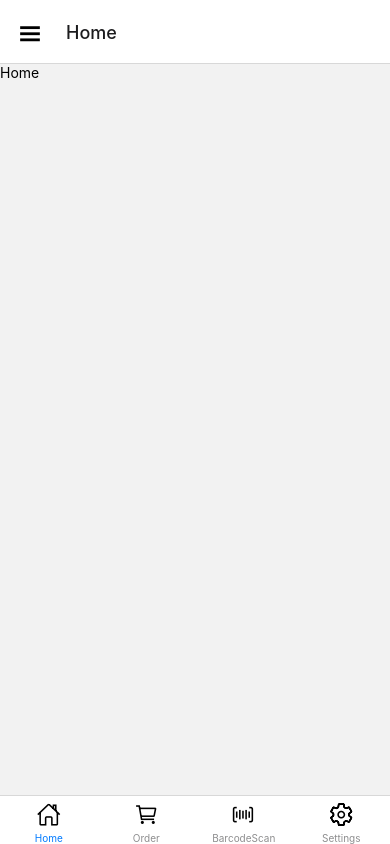
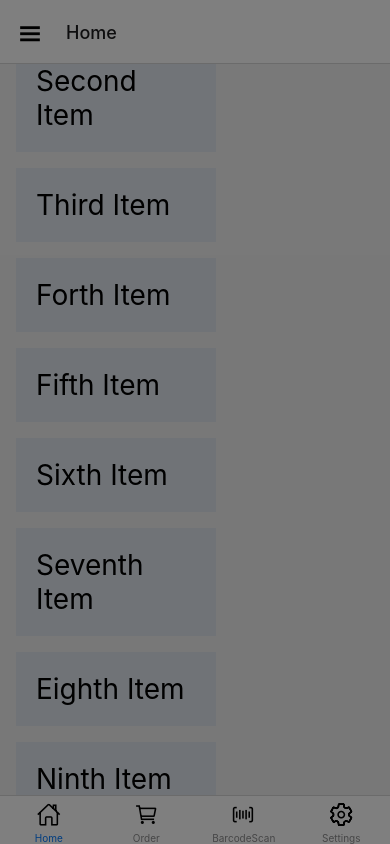
Before and after one commit to jkim8/PilotApp, a React Native app: screen /TabNavigation in a window 390 px wide. Before the commit this address had no page. Built offline with nearby package versions, Linux system fonts and the light colour scheme.

Commit message:
drawer version down

```diff
--- a/App.tsx
+++ b/App.tsx
@@ -1,10 +1,13 @@
-import * as React from 'react';
+import React, {useState} from 'react';
 import {NavigationContainer} from '@react-navigation/native';
 import 'react-native-gesture-handler';
 import DrawerNavigation from './src/routers/DrawerNavigation';
+import {View} from 'react-native';
+import ValidationCheck from './src/pages/ValidationCheck';
 
 export type LoggedInParamList = {
   Orders: undefined;
+  OrderDetail: undefined;
   Settings: undefined;
   BarcodeScan: undefined;
   Complete: {orderId: string};
@@ -15,10 +18,17 @@ export type RootStackParamList = {
 };
 
 function App() {
+  const [verified, setVerified] = useState(true);
   return (
-    <NavigationContainer>
-      <DrawerNavigation />
-    </NavigationContainer>
+    <>
+      {verified ? (
+        <NavigationContainer>
+          <DrawerNavigation />
+        </NavigationContainer>
+      ) : (
+        <ValidationCheck />
+      )}
+    </>
   );
 }
 
--- a/src/pages/Home.tsx
+++ b/src/pages/Home.tsx
@@ -1,11 +1,84 @@
-import {Text, View} from 'react-native';
+import {Text, FlatList, View, StyleSheet} from 'react-native';
+
+const DATA = [
+  {
+    id: '1',
+    title: 'First Item',
+  },
+  {
+    id: '2',
+    title: 'Second Item',
+  },
+  {
+    id: '3',
+    title: 'Third Item',
+  },
+  {
+    id: '4',
+    title: 'Forth Item',
+  },
+  {
+    id: '5',
+    title: 'Fifth Item',
+  },
+  {
+    id: '6',
+    title: 'Sixth Item',
+  },
+  {
+    id: '7',
+    title: 'Seventh Item',
+  },
+  {
+    id: '8',
+    title: 'Eighth Item',
+  },
+  {
+    id: '9',
+    title: 'Ninth Item',
+  },
+  {
+    id: '10',
+    title: 'Tenth Item',
+  },
+];
+
+const Item = ({title}: any) => (
+  <View style={styles.item}>
+    <Text style={styles.title}>{title}</Text>
+  </View>
+);
 
 function Home() {
+  const renderItem = ({item}: any) => <Item title={item.title} />;
   return (
-    <View>
-      <Text>Home</Text>
+    <View style={styles.container}>
+      <FlatList
+        data={DATA}
+        renderItem={renderItem}
+        keyExtractor={item => item.id}
+      />
     </View>
   );
 }
 
+const styles = StyleSheet.create({
+  container: {
+    flex: 1,
+    justifyContent: 'center',
+    alignItems: 'center',
+    flexDirection: 'row',
+  },
+  item: {
+    width: 200,
+    backgroundColor: '#E2E8F0',
+    padding: 20,
+    marginVertical: 8,
+    marginHorizontal: 16,
+  },
+  title: {
+    fontSize: 28,
+  },
+});
+
 export default Home;
--- a/src/pages/Settings.tsx
+++ b/src/pages/Settings.tsx
@@ -1,9 +1,10 @@
-import {Text, View} from 'react-native';
+import {Button, Text, View} from 'react-native';
 
 function Settings() {
   return (
     <View>
       <Text>Settings</Text>
+      <Button title="gotoDetail" />
     </View>
   );
 }
--- /dev/null
+++ b/src/pages/ValidationCheck.tsx
@@ -0,0 +1,29 @@
+import {Pressable, StyleSheet, Text, View} from 'react-native';
+
+function ValidationCheck() {
+  return (
+    <>
+      <View style={styles.container}>
+        <Text style={styles.text}>ValidationCheck</Text>
+        <Pressable style={styles.button}>
+          <Text>Verify</Text>
+        </Pressable>
+      </View>
+    </>
+  );
+}
+
+const styles = StyleSheet.create({
+  container: {
+    flex: 1,
+    justifyContent: 'center',
+    alignItems: 'center',
+  },
+  text: {
+    color: 'black',
+  },
+  button: {
+    width: 100,
+  },
+});
+export default ValidationCheck;
```
Also changed, not shown: package.json (+4 -6 lines), src/api/auth.tsx (added, +13 -0 lines), src/pages/SignIn.tsx (deleted, +0 -11 lines), 6 other files (tests, documents, lock files or other folders).
